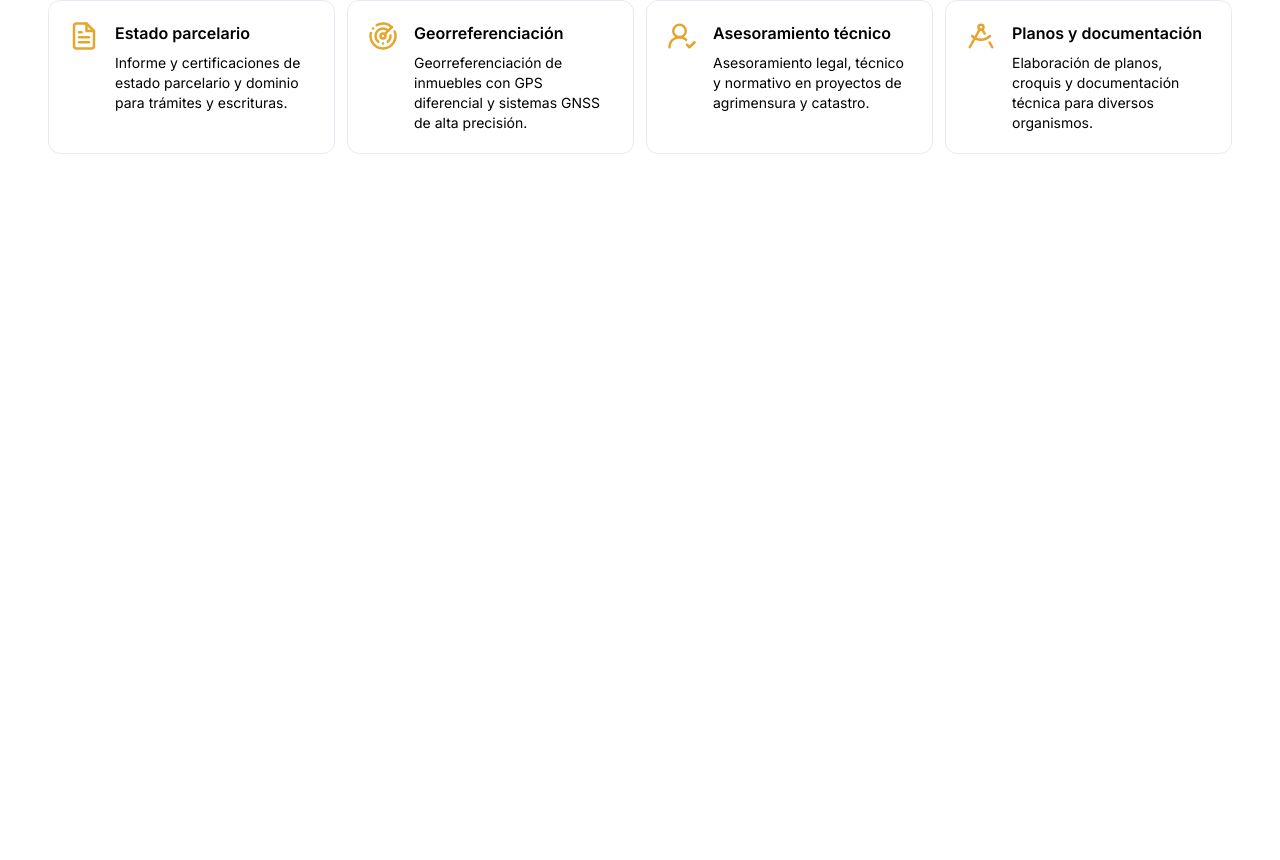
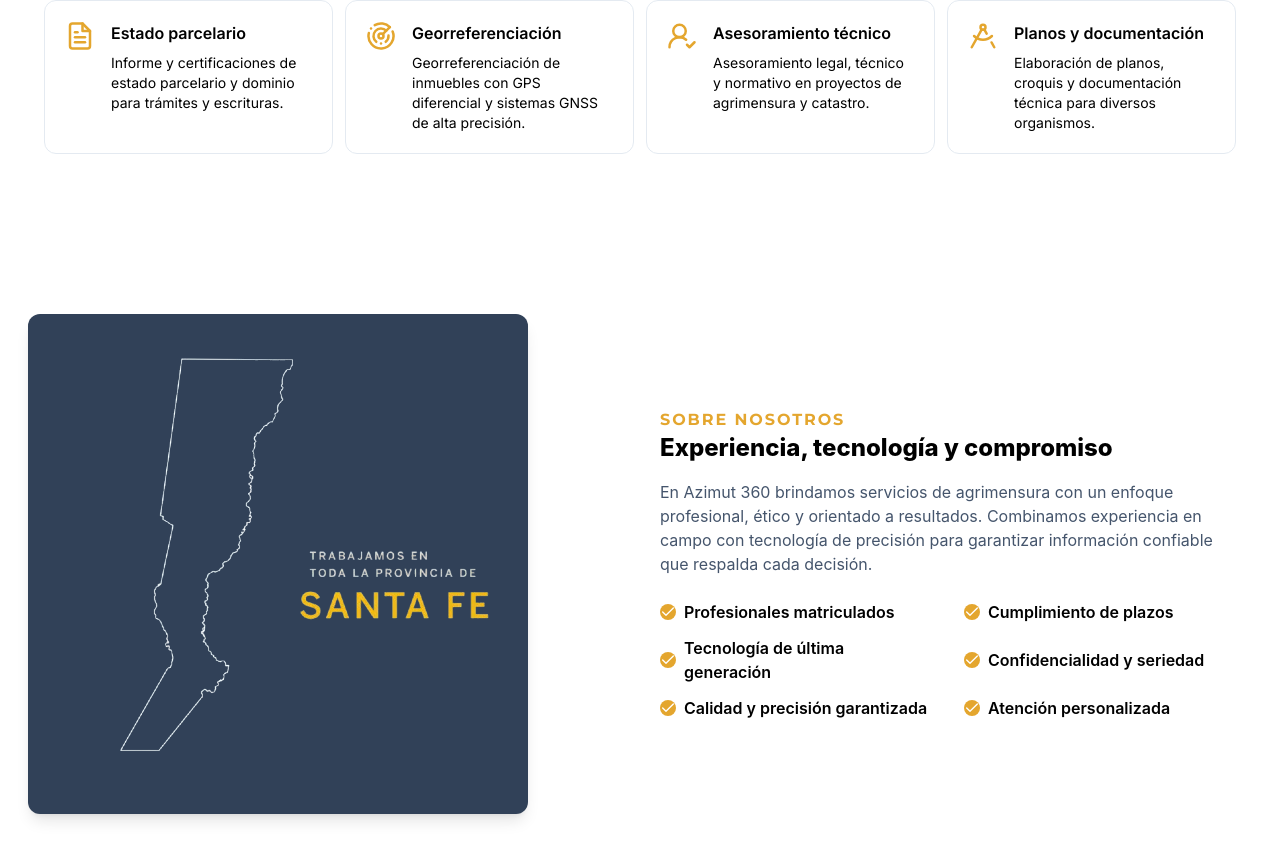
Before and after one commit to BrianMarchese/Azimut-360, a React (Vite) app: page / in a window 1280 px wide. Shown: the part 1140-2000 px from the top of the page. Before the commit the page ends 1374 px from the top, so only its background shows below. Built offline with nearby package versions, Linux system fonts and the light colour scheme.

Commit message:
agregado de seccion about

```diff
--- a/src/App.jsx
+++ b/src/App.jsx
@@ -1,3 +1,4 @@
+import { About } from "./components/About"
 import { Hero } from "./components/Hero"
 import { Navbar } from "./components/Navbar"
 import { Services } from "./components/Services"
@@ -10,6 +11,7 @@ function App() {
       <main>
         <Hero />
         <Services />
+        <About />
       </main>
     </>
   )
--- /dev/null
+++ b/src/components/About.jsx
@@ -0,0 +1,53 @@
+import { FiCheck } from "react-icons/fi"
+
+const ticks = [
+    {
+        name: "Profesionales matriculados"
+    },
+    {
+        name: "Cumplimiento de plazos"
+    },
+    {
+        name: "Tecnología de última generación"
+    },
+    {
+        name: "Confidencialidad y seriedad"
+    },
+    {
+        name: "Calidad y precisión garantizada"
+    },
+    {
+        name: "Atención personalizada"
+    },
+
+]
+
+
+export const About = () => {
+    return (
+        <section id="nosotros" className="py-20">
+            <div className="container mx-auto grid items-center gap-2 md:grid-cols-2 px-7">
+                <img src="./nosotros.png" alt="imagen provincia santa fe" className="w-125 min-h-78 rounded-xl object-cover shadow-lg bg-slate-700 " />
+                <div className="relative py-4 lg:px-4 md:px-5">
+                    <p className="text-secondary uppercase tracking-[.12em] font-bold font-heading">Sobre nosotros</p>
+                    <h2 className="font-extrabold text-2xl">Experiencia, tecnología y compromiso</h2>
+                    <p className="relative mt-4 max-w-3xl text-md text-slate-600">En Azimut 360 brindamos servicios de agrimensura con un enfoque profesional, ético y orientado a resultados. Combinamos experiencia en campo con tecnología de precisión para garantizar información confiable que respalda cada decisión.</p>
+                    <div className="relative mt-6 grid gap-x-8 gap-y-3 sm:grid-cols-2">
+                        {
+                            ticks.map((tick) => (
+                                <div key={tick.name} className="flex items-center gap-2 font-semibold">
+                                    <span className="grid h-4 w-4 items-center justify-center rounded-full bg-secondary text-white">
+                                        <FiCheck />
+                                    </span>
+                                    { tick.name }
+                                </div>
+                            ))
+                        }
+                    </div>
+                </div>
+
+            </div>
+
+        </section>
+    )
+}
--- a/src/components/Navbar.jsx
+++ b/src/components/Navbar.jsx
@@ -15,7 +15,7 @@ export const Navbar = () => {
   ];
 
   return (
-    <header className="fixed top-0 left-0 w-full z-50 transition-all duration-300 bg-black/15 border-white/10 font-heading">
+    <header className="fixed top-0 left-0 w-full z-50 transition-all duration-300 bg-black/45 border-white/10 font-heading">
       <div className=" mx-auto px-4 sm:px-6 lg:px-8 py-4">
         <div className="flex items-center justify-between">
 
--- a/src/components/Services.jsx
+++ b/src/components/Services.jsx
@@ -17,7 +17,7 @@ const servicios = [
 export const Services = () => {
     return (
         <section id="servicios" className="py-20 px-5 font-body ">
-            <div className="container mx-auto md:px-7 px-2 ">
+            <div className="container mx-auto md:px-6 px-2 ">
                 <div className="font-heading">
                     <p className="text-secondary uppercase tracking-[.12em]">Servicios</p>
                     <h2 className="text-2xl font-extrabold max-w-sm">Soluciones integrales en agrimensura</h2>
```
Also changed, not shown: public/nosotros.png (added).
